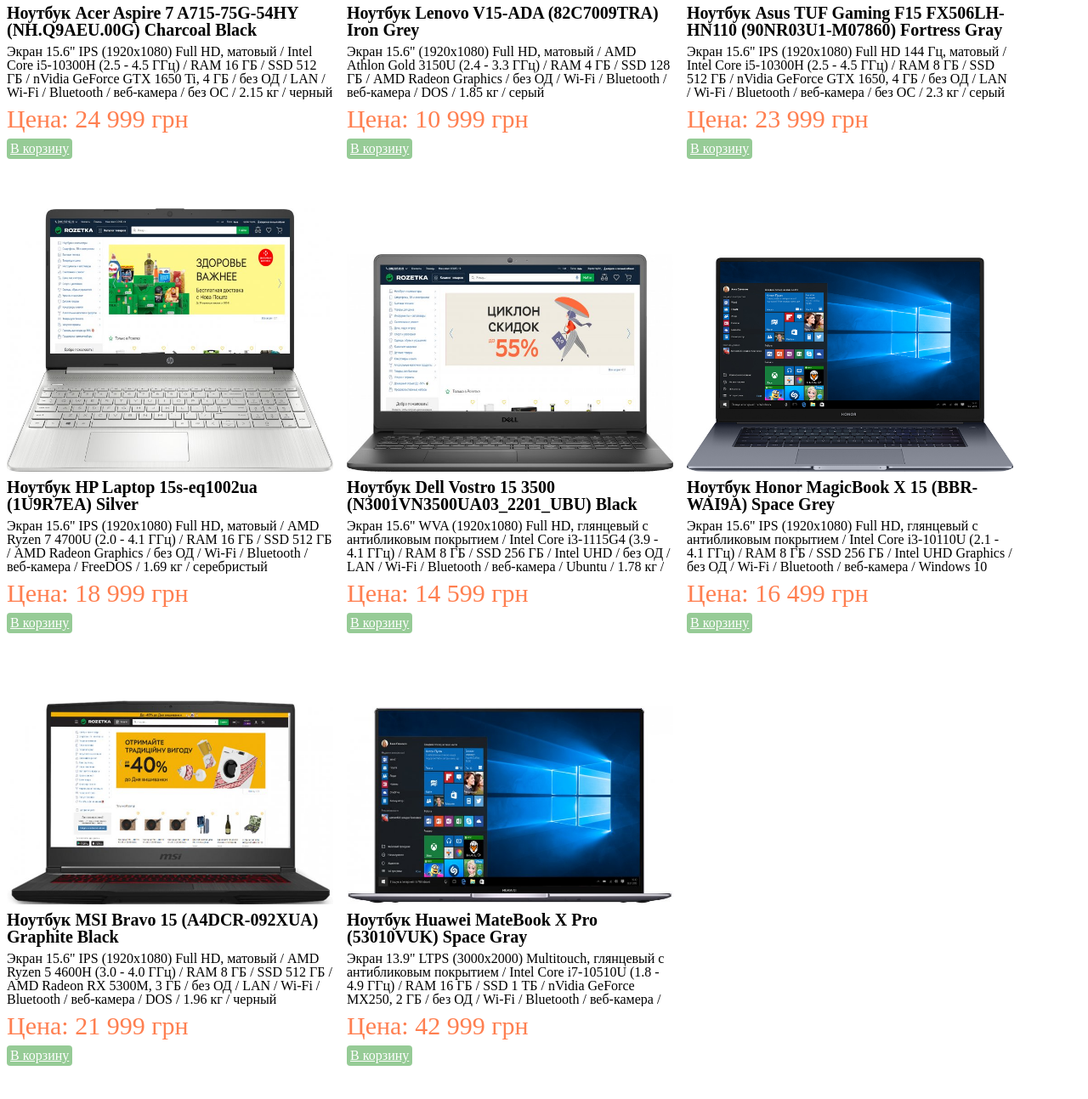
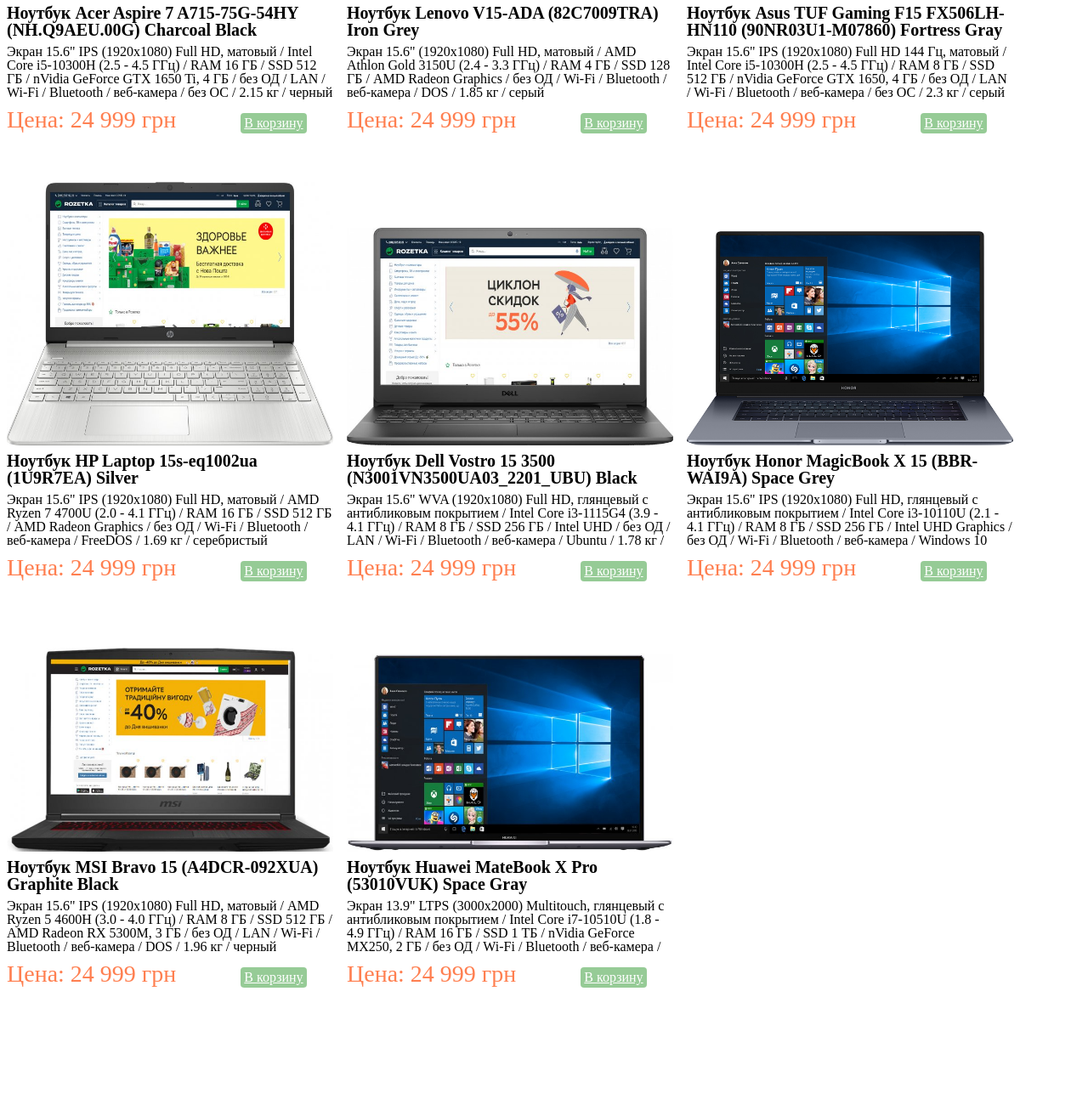
Before and after one commit to mMax92/Lesson-06, a plain HTML site: page index.html in a window 1280 px wide. Shown: the part 321-1614 px from the top of the page at 85% size. After the commit the page ends 1572 px from the top, so only its background shows below. Drawn offline with Linux system fonts and the light colour scheme.

Commit message:
Correction 1.0

```diff
--- a/index.html
+++ b/index.html
@@ -23,11 +23,11 @@
                         Экран 15.6" IPS (1920x1080) Full HD, матовый / Intel Core i5-10300H (2.5 - 4.5 ГГц) / RAM 16 ГБ / SSD 512 ГБ / nVidia GeForce GTX 1650 Ti, 4 ГБ / без ОД / LAN / Wi-Fi / Bluetooth / веб-камера / без ОС / 2.15 кг / черный
                     </p>
                 </div>
-                <div class="price">
-                    <span>Цена: 24 999 грн</span>
-                </div>
-                <div class="add-to-bin">
+                <div>
+                    <span class="price">Цена: 24 999 грн</span>
+                    <span class="add-to-bin">
                         <a href="#">В корзину</a>
+                    </span>
                 </div>
             </li><!--
          --><li>
@@ -42,16 +42,18 @@
                         Экран 15.6" (1920x1080) Full HD, матовый / AMD Athlon Gold 3150U (2.4 - 3.3 ГГц) / RAM 4 ГБ / SSD 128 ГБ / AMD Radeon Graphics / без ОД / Wi-Fi / Bluetooth / веб-камера / DOS / 1.85 кг / серый
                     </p>
                 </div>
-                <div class="price"><span>Цена: 10 999 грн</span></div>
-                <div class="add-to-bin">
+                <div>
+                    <span class="price">Цена: 24 999 грн</span>
+                    <span class="add-to-bin">
                         <a href="#">В корзину</a>
+                    </span>
                 </div>
             </li><!--
          --><li>
                 <div class="images">
                     <img src="Images/asus.jpeg" alt="Asus">
                 </div>
-                <div  class="title">
+                <div class="title">
                     <span>
                         Ноутбук Asus TUF Gaming F15 FX506LH-HN110 (90NR03U1-M07860) Fortress Gray
                     </span>
@@ -61,16 +63,18 @@
                         Экран 15.6" IPS (1920x1080) Full HD 144 Гц, матовый / Intel Core i5-10300H (2.5 - 4.5 ГГц) / RAM 8 ГБ / SSD 512 ГБ / nVidia GeForce GTX 1650, 4 ГБ / без ОД / LAN / Wi-Fi / Bluetooth / веб-камера / без ОС / 2.3 кг / серый
                     </p>
                 </div>
-                <div class="price"><span>Цена: 23 999 грн</span></div>
-                <div class="add-to-bin">
+                <div>
+                    <span class="price">Цена: 24 999 грн</span>
+                    <span class="add-to-bin">
                         <a href="#">В корзину</a>
+                    </span>
                 </div>
             </li><!--
          --><li>
                 <div class="images">
                     <img src="Images/hp.jpeg" alt="HP">
                 </div>
-                <div  class="title">
+                <div class="title">
                     <span>Ноутбук HP Laptop 15s-eq1002ua (1U9R7EA) Silver</span>
                 </div>
                 <div class="description">
@@ -78,16 +82,18 @@
                         Экран 15.6" IPS (1920x1080) Full HD, матовый / AMD Ryzen 7 4700U (2.0 - 4.1 ГГц) / RAM 16 ГБ / SSD 512 ГБ / AMD Radeon Graphics / без ОД / Wi-Fi / Bluetooth / веб-камера / FreeDOS / 1.69 кг / серебристый
                     </p>
                 </div>
-                <div class="price"><span>Цена: 18 999 грн</span></div>
-                <div class="add-to-bin">
+                <div>
+                    <span class="price">Цена: 24 999 грн</span>
+                    <span class="add-to-bin">
                         <a href="#">В корзину</a>
+                    </span>
                 </div>
             </li><!--
          --><li>
                 <div class="images">
                     <img src="Images/dell.jpeg" alt="dell">
                 </div>
-                <div  class="title">
+                <div class="title">
                     <span>
                         Ноутбук Dell Vostro 15 3500 (N3001VN3500UA03_2201_UBU) Black
                     </span>
@@ -97,16 +103,18 @@
                         Экран 15.6" WVA (1920x1080) Full HD, глянцевый с антибликовым покрытием / Intel Core i3-1115G4 (3.9 - 4.1 ГГц) / RAM 8 ГБ / SSD 256 ГБ / Intel UHD / без ОД / LAN / Wi-Fi / Bluetooth / веб-камера / Ubuntu / 1.78 кг / черный
                     </p>
                 </div>
-                <div class="price"><span>Цена: 14 599 грн</span></div>
-                <div class="add-to-bin">
+                <div>
+                    <span class="price">Цена: 24 999 грн</span>
+                    <span class="add-to-bin">
                         <a href="#">В корзину</a>
+                    </span>
                 </div>
             </li><!--
          --><li>
                 <div class="images">
                     <img src="Images/honor.jpeg" alt="honor">
                 </div>
-            <div  class="title">
+                <div class="title">
                     <span>
                         Ноутбук Honor MagicBook X 15 (BBR-WAI9A) Space Grey
                     </span>
@@ -116,16 +124,18 @@
                         Экран 15.6" IPS (1920х1080) Full HD, глянцевый с антибликовым покрытием / Intel Core i3-10110U (2.1 - 4.1 ГГц) / RAM 8 ГБ / SSD 256 ГБ / Intel UHD Graphics / без ОД / Wi-Fi / Bluetooth / веб-камера / Windows 10 Home 64bit / 1.56 кг / серый
                     </p>
                 </div>
-            <div class="price"><span>Цена: 16 499 грн</span></div>
-            <div class="add-to-bin">
+                <div>
+                    <span class="price">Цена: 24 999 грн</span>
+                    <span class="add-to-bin">
                         <a href="#">В корзину</a>
+                    </span>
                 </div>
             </li><!--
          --><li>
                 <div class="images">
                     <img src="Images/msi.jpeg" alt="msi">
                 </div>
-                <div  class="title">
+                <div class="title">
                     <span>
                         Ноутбук MSI Bravo 15 (A4DCR-092XUA) Graphite Black
                     </span>
@@ -135,16 +145,18 @@
                         Экран 15.6" IPS (1920x1080) Full HD, матовый / AMD Ryzen 5 4600H (3.0 - 4.0 ГГц) / RAM 8 ГБ / SSD 512 ГБ / AMD Radeon RX 5300M, 3 ГБ / без ОД / LAN / Wi-Fi / Bluetooth / веб-камера / DOS / 1.96 кг / черный
                     </p>
                 </div>
-                <div class="price"><span>Цена: 21 999 грн</span></div>
-                <div class="add-to-bin">
+                <div>
+                    <span class="price">Цена: 24 999 грн</span>
+                    <span class="add-to-bin">
                         <a href="#">В корзину</a>
+                    </span>
                 </div>
             </li><!--
          --><li>
                 <div class="images">
                     <img src="Images/huawei.jpeg" alt="huawei">
                 </div>
-                <div  class="title">
+                <div class="title">
                     <span>
                         Ноутбук Huawei MateBook X Pro (53010VUK) Space Gray
                     </span>
@@ -154,11 +166,13 @@
                         Экран 13.9" LTPS (3000х2000) Multitouch, глянцевый с антибликовым покрытием / Intel Core i7-10510U (1.8 - 4.9 ГГц) / RAM 16 ГБ / SSD 1 ТБ / nVidia GeForce MX250, 2 ГБ / без ОД / Wi-Fi / Bluetooth / веб-камера / Windows 10 Home 64bit / 1.33 кг / серый
                     </p>
                 </div>
-                <div class="price"><span>Цена: 42 999 грн</span></div>
-                <div class="add-to-bin">
+                <div>
+                    <span class="price">Цена: 24 999 грн</span>
+                    <span class="add-to-bin">
                         <a href="#">В корзину</a>
+                    </span>
                 </div>
-            </li><!--
+            </li>
         </ul>
     </div>
 </body>
--- a/style.css
+++ b/style.css
@@ -1,12 +1,11 @@
 * {
     box-sizing: border-box;
-
 }
 
 li {
     display: inline-block;
     width: 400px;
-    height: 521px;
+    height: 490px;
     background-color: white;
     margin: 4px 4px 8px 4 px;
     vertical-align: baseline;
@@ -35,7 +34,7 @@ img {
 }
 
 .price {
-    font-size: 30px;
+    font-size: 28px;
     color: coral;
     margin: 8px;
 }
@@ -44,8 +43,7 @@ img {
     display: inline-block;
     background-color: rgba(0, 128, 0, 0.411);
     color: white;
-    margin: 8px;
-    margin-top: 0px;
+    margin: 8px 8px 8px 64px;
     padding: 4px;
     border-radius: 4px;
     text-align: center;
```
Lines whose indentation alone changed are shown as unchanged.
